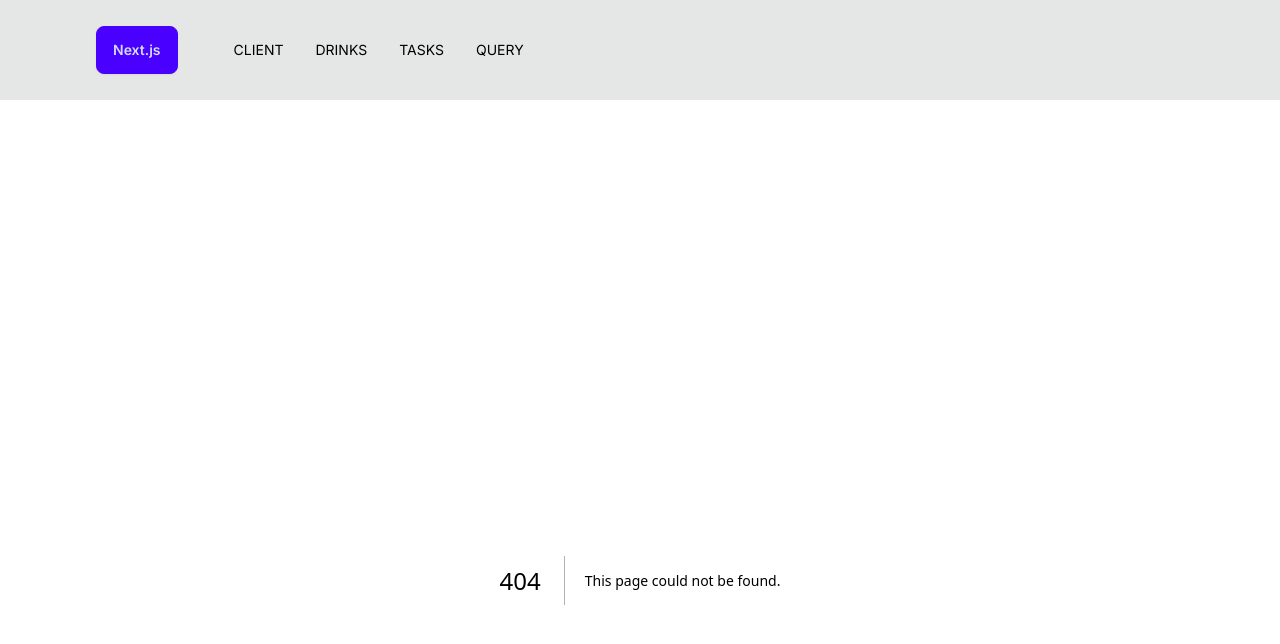
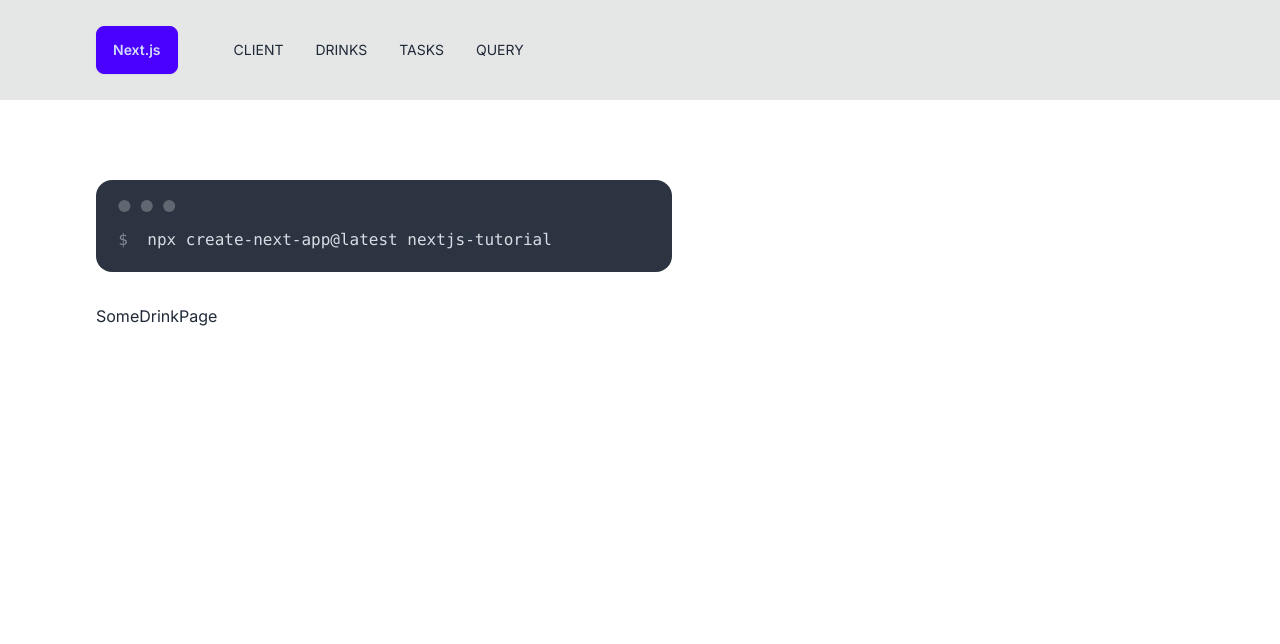
Before and after one commit to creativeloc/nextjs-tutorial, a Next.js app: page /drinks/1 in a window 1280 px wide. Before the commit this address had no page. Shown: the top 644 px of the page. Built offline with nearby package versions, Linux system fonts and the light colour scheme.

Commit message:
add nested layout and dynamic routes

```diff
--- /dev/null
+++ b/app/drinks/[id]/page.js
@@ -0,0 +1,5 @@
+const SingleDrinkPage = ({ params }) => {
+  console.log(params.id)
+  return <div>SomeDrinkPage</div>
+}
+export default SingleDrinkPage
--- /dev/null
+++ b/app/drinks/layout.js
@@ -0,0 +1,13 @@
+const DrinksLayout = ({ children }) => {
+  return (
+    <div className="max-w-xl">
+      <div className="mockup-code mb-8">
+        <pre data-prefix="$">
+          <code>npx create-next-app@latest nextjs-tutorial</code>
+        </pre>
+      </div>
+      {children}
+    </div>
+  )
+}
+export default DrinksLayout
```
